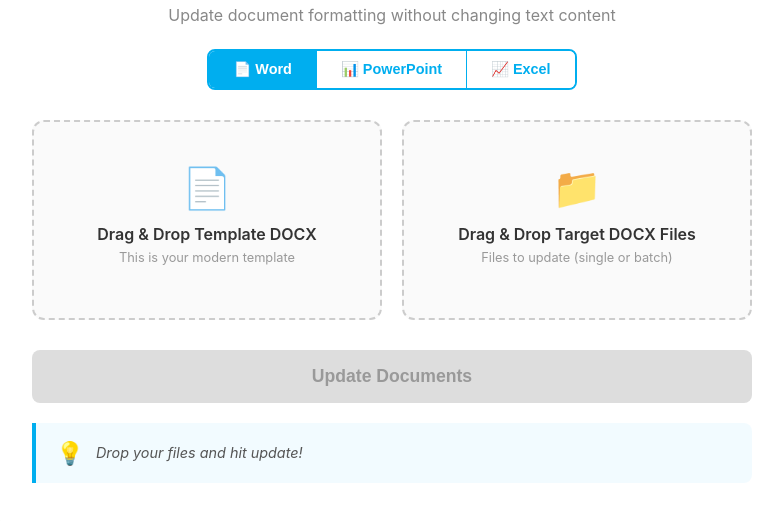
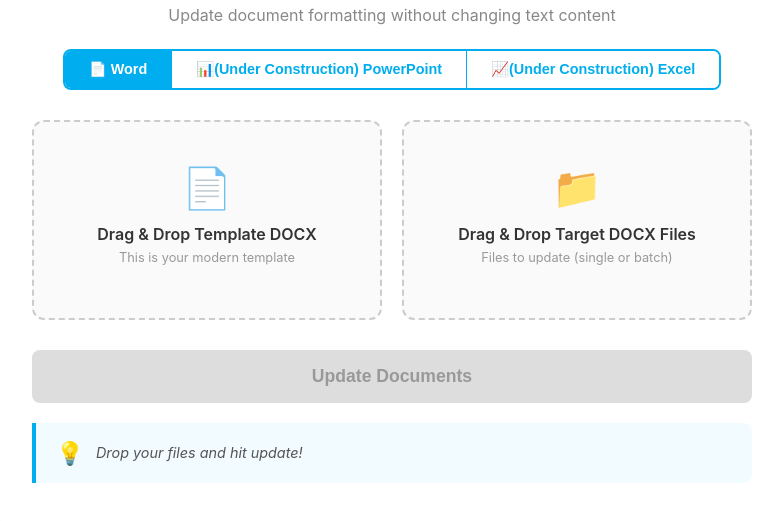
Before and after one commit to Flippurs/DOCX-Template-Updater-Tool, a plain HTML site: page index.html in a window 1280 px wide. Shown: the part 217-738 px from the top of the page, without its empty margins (248-1031 px from the left). Drawn offline with nearby package versions, Linux system fonts and the light colour scheme.

Commit message:
Update index.html

```diff
--- a/index.html
+++ b/index.html
@@ -16,8 +16,8 @@
 
         <div class="type-selector" id="typeSelector">
             <button class="type-btn active" data-type="docx">📄 Word</button>
-            <button class="type-btn" data-type="pptx">📊 PowerPoint</button>
-            <button class="type-btn" data-type="xlsx">📈 Excel</button>
+            <button class="type-btn" data-type="pptx">📊(Under Construction) PowerPoint</button>
+            <button class="type-btn" data-type="xlsx">📈(Under Construction) Excel</button>
         </div>
 
         <div class="drop-zones">
```
